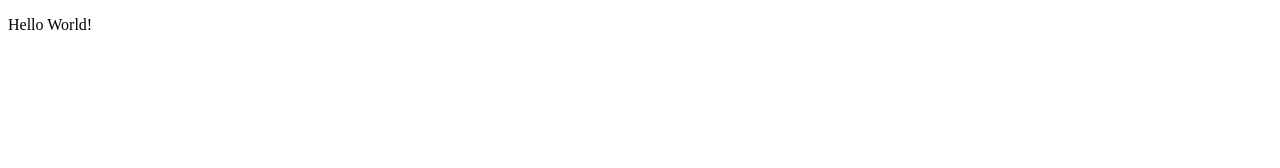
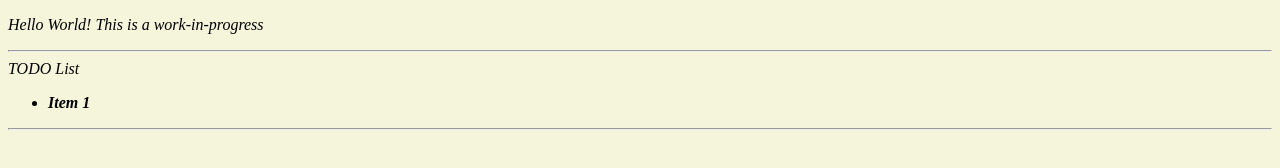
Before and after one commit to Thanatisia/my-portfolio-website, a plain HTML site: page index.html in a window 1280 px wide. Drawn offline with Linux system fonts and the light colour scheme.

Commit message:
Updated index.html and style.css

```diff
--- a/index.html
+++ b/index.html
@@ -5,12 +5,24 @@
 		<meta http-equiv="X-UA-Compatible" content="IE=edge">
 		<meta name="viewport" content="width=device-width, initial-scale=1.0">
 		<title>Portfolio Website: Thanatisia</title>
+		<!-- Import external styles -->
+		<link href="styles/css/style.css" type="text/css" rel="stylesheet"/>
 		<!-- Import external scripts -->
-	<script src="scripts/js/script.js"></script>
-	<!-- Import external styles -->
-	<link href="styles/css/style.css"/>
+		<script src="scripts/js/script.js" type="text/javascript"></script>
 	</head>
 	<body>
-	<p>Hello World!</p>
+		<p>Hello World!
+		This is a work-in-progress
+		</p>
+
+		<hr/>
+
+		<div class="cs_todoList"> TODO List
+			<ul id="id_todo_general">
+				<li>Item 1</li>
+			</ul>
+		</div>
+
+		<hr/>
 	</body>
 </html>
--- a/styles/css/style.css
+++ b/styles/css/style.css
@@ -0,0 +1,20 @@
+* {
+	/* Wildcard - applies to all */
+	font-style: italic;
+}
+
+body {
+	/* Applies to everything within <body> tag */
+	background-color: beige;
+}
+
+
+.todo-list .cs_todoList {
+	/* .<class> = Class */
+	font-size: 5%;
+}
+
+#id_todo_general {
+	/* #<id> = ID */
+	font-weight: bold;
+}
```
Lines whose indentation alone changed are shown as unchanged.
